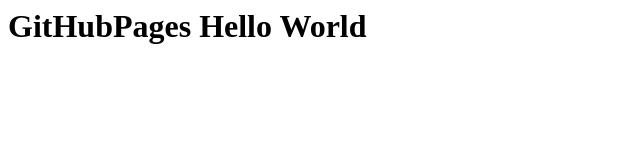
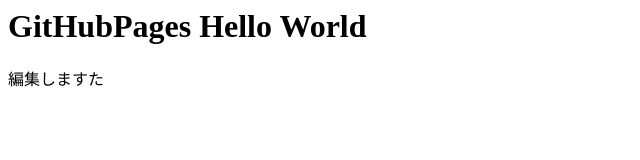
Before and after one commit to kazznet/githubnewpages, a plain HTML site: page index.html in a window 1280 px wide. Shown: the whole page, without its empty margins (0-640 px from the left). Drawn offline with Linux system fonts and the light colour scheme.

Commit message:
編集しますた（まだ差分でてこねえ）

```diff
--- a/index.html
+++ b/index.html
@@ -1 +1,2 @@
 <h1>GitHubPages Hello World</h1>
+<p>編集しますた</p>
```
